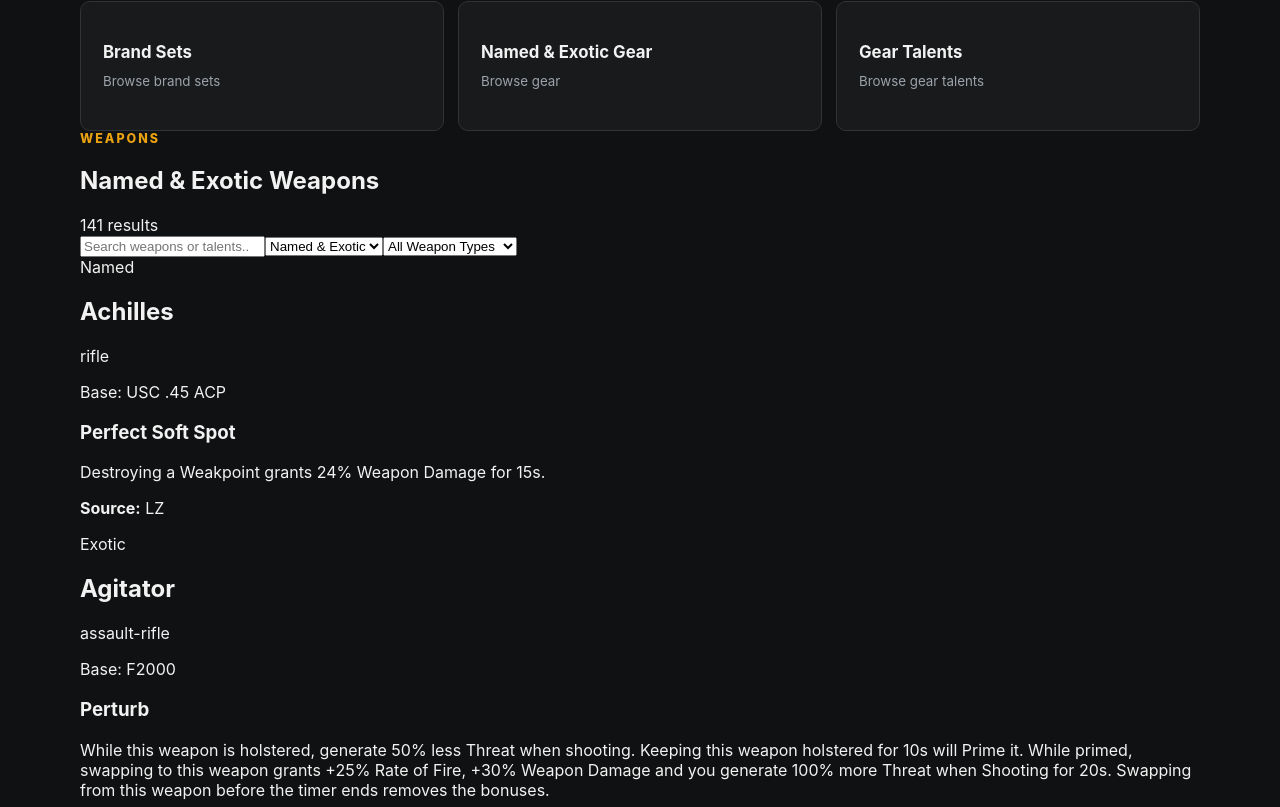
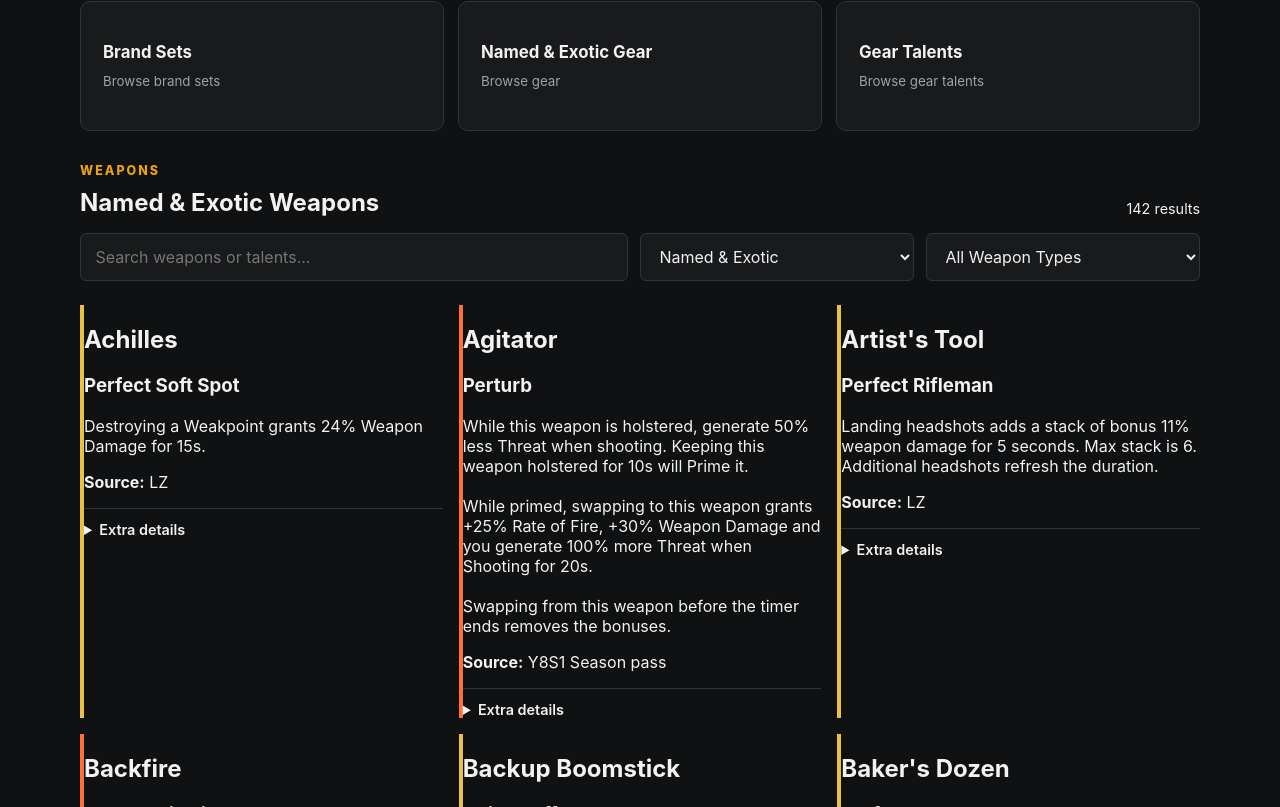
Before and after one commit to LeAndeh/division2-reference, a React (Vite) app: page / in a window 1280 px wide. Shown: the part 513-1320 px from the top of the page. Built offline with nearby package versions, Linux system fonts and the light colour scheme.

Commit message:
named and exotic weapon fix

```diff
--- a/src/App.css
+++ b/src/App.css
@@ -182,68 +182,3 @@
     border-right-color: var(--border);
   }
 }
-
-
-.weapon-card__talent p {
-  white-space: pre-line;
-}
-
-.section-heading {
-  display: flex;
-  justify-content: space-between;
-  align-items: end;
-  gap: 1rem;
-  margin-bottom: 1rem;
-}
-
-.section-heading h2 {
-  margin: 0;
-}
-
-.result-count {
-  color: var(--text-secondary);
-  font-size: 0.9rem;
-}
-
-.weapon-filters {
-  display: grid;
-  grid-template-columns: minmax(240px, 2fr) 1fr 1fr;
-  gap: 0.75rem;
-  margin-bottom: 1.5rem;
-}
-
-.weapon-filters input,
-.weapon-filters select {
-  width: 100%;
-  padding: 0.75rem 0.9rem;
-
-  background: var(--surface);
-  color: var(--text-primary);
-
-  border: 1px solid var(--border);
-  border-radius: 6px;
-
-  font: inherit;
-}
-
-.weapon-filters input:focus,
-.weapon-filters select:focus {
-  outline: 2px solid var(--accent-primary);
-  outline-offset: 1px;
-}
-
-.empty-state {
-  color: var(--text-secondary);
-  padding: 2rem 0;
-}
-
-@media (max-width: 750px) {
-  .weapon-filters {
-    grid-template-columns: 1fr;
-  }
-
-  .section-heading {
-    align-items: start;
-    flex-direction: column;
-  }
-}
--- a/src/components/WeaponCard.tsx
+++ b/src/components/WeaponCard.tsx
@@ -13,23 +13,29 @@ function WeaponCard({ weapon, mode }: WeaponCardProps) {
       : weapon.talent.description.pve
     : null
 
+function formatWeaponType(value: string) {
+  return value
+    .split("-")
+    .map((word) => word.charAt(0).toUpperCase() + word.slice(1))
+    .join(" ");
+}
+
   return (
-    <article className="weapon-card">
+    <article
+      className={`weapon-card weapon-card--${weapon.type}`}
+      aria-label={`${weapon.name}, ${weapon.type} weapon`}
+    >
       <div className="weapon-card__header">
         <div>
-          <span className="weapon-card__type">
-            {weapon.type === "exotic" ? "Exotic" : "Named"}
-          </span>
-
           <h2>{weapon.name}</h2>
         </div>
 
-        <span className="weapon-card__weapon-type">{weapon.weaponType}</span>
+        {/* <span className="weapon-card__weapon-type">{weapon.weaponType}</span> */}
       </div>
 
-      {weapon.baseVariant && (
+      {/* weapon.baseVariant && (
         <p className="weapon-card__variant">Base: {weapon.baseVariant}</p>
-      )}
+      ) */}
 
       {weapon.talent && (
         <div className="weapon-card__talent">
@@ -63,6 +69,36 @@ function WeaponCard({ weapon, mode }: WeaponCardProps) {
           <strong>Source:</strong> {weapon.source}
         </p>
       )}
+
+      <details className="weapon-card__details">
+        <summary>Extra details</summary>
+
+        <div className="weapon-card__details-content">
+          <div className="weapon-card__detail-row">
+            <span>Weapon Category</span>
+            <strong>{formatWeaponType(weapon.weaponType)}</strong>
+          </div>
+
+          {weapon.baseVariant && (
+            <div className="weapon-card__detail-row">
+              <span>Base Type</span>
+              <strong>{weapon.baseVariant}</strong>
+            </div>
+          )}
+
+          {weapon.exoticMods && weapon.exoticMods.length > 0 && (
+            <div className="weapon-card__detail-block">
+              <strong><span>Exotic Mods</span></strong>
+
+              <ul>
+                {weapon.exoticMods.map((mod, index) => (
+                  <li key={`${weapon.id}-mod-${index}`}>{mod}</li>
+                ))}
+              </ul>
+            </div>
+          )}
+        </div>
+      </details>
     </article>
   );
 }
--- a/src/components/WeaponSection.tsx
+++ b/src/components/WeaponSection.tsx
@@ -17,6 +17,13 @@ function formatWeaponType(value: string) {
     .join(" ");
 }
 
+function normalizeSearchValue(value: string) {
+  return value
+    .toLowerCase()
+    .replace(/-/g, " ")
+    .trim();
+}
+
 export function WeaponSection({ mode }: WeaponsSectionProps) {
   const [searchTerm, setSearchTerm] = useState("");
   const [itemType, setItemType] = useState<"all" | "named" | "exotic">("all");
@@ -28,15 +35,22 @@ export function WeaponSection({ mode }: WeaponsSectionProps) {
 
   const filteredWeapons = weapons
     .filter((weapon) => {
-      const query = searchTerm.toLowerCase().trim();
+      const query = normalizeSearchValue(searchTerm);
 
   const matchesSearch =
     !query ||
     weapon.name.toLowerCase().includes(query) ||
     weapon.baseVariant?.toLowerCase().includes(query) ||
+    weapon.weaponType.toLowerCase().includes(query) ||
+    weapon.type.toLowerCase().includes(query) ||
+    weapon.source?.toLowerCase().includes(query) ||
     weapon.talent?.name.toLowerCase().includes(query) ||
-        weapon.specialEffects?.some((effect) =>
-          effect.description.pve.toLowerCase().includes(query),
+    weapon.talent?.description.pve.toLowerCase().includes(query) ||
+    weapon.talent?.description.pvp?.toLowerCase().includes(query) ||
+    weapon.specialEffects?.some(
+      (effect) =>
+        effect.description.pve.toLowerCase().includes(query) ||
+        effect.description.pvp?.toLowerCase().includes(query),
     );
 
       const matchesItemType = itemType === "all" || weapon.type === itemType;
--- a/src/styles/app.css
+++ b/src/styles/app.css
@@ -13,6 +13,8 @@
   --text-muted: #9ca3aa;
   --accent: #eaa213;
   --accent-strong: #ef5a0f;
+  --named-color: #ebc047;
+  --exotic-color: #ff6f36;
 }
 
 * {
@@ -157,3 +159,145 @@ footer {
     grid-template-columns: 1fr;
   }
 }
+
+/* =========================
+   Weapons section
+   ========================= */
+
+.weapons-section {
+  margin-top: 2rem;
+}
+
+.section-heading {
+  display: flex;
+  justify-content: space-between;
+  align-items: end;
+  gap: 1rem;
+  margin-bottom: 1rem;
+}
+
+.section-heading h2 {
+  margin: 0;
+}
+
+.result-count {
+  color: var(--text-secondary);
+  font-size: 0.9rem;
+}
+
+.weapon-filters {
+  display: grid;
+  grid-template-columns: minmax(240px, 2fr) 1fr 1fr;
+  gap: 0.75rem;
+  margin-bottom: 1.5rem;
+}
+
+.weapon-filters input,
+.weapon-filters select {
+  width: 100%;
+  padding: 0.75rem 0.9rem;
+
+  background: var(--surface);
+  color: var(--text-primary);
+
+  border: 1px solid var(--border);
+  border-radius: 6px;
+
+  font: inherit;
+}
+
+.weapon-filters input:focus,
+.weapon-filters select:focus {
+  outline: 2px solid var(--accent-primary);
+  outline-offset: 1px;
+}
+
+.weapon-grid {
+  display: grid;
+  grid-template-columns: repeat(auto-fit, minmax(280px, 1fr));
+  gap: 1rem;
+}
+
+.empty-state {
+  color: var(--text-secondary);
+  padding: 2rem 0;
+}
+
+@media (max-width: 750px) {
+  .weapon-filters {
+    grid-template-columns: 1fr;
+  }
+
+  .section-heading {
+    align-items: start;
+    flex-direction: column;
+  }
+}
+
+.weapon-card {
+  border-left: 4px solid transparent;
+}
+
+.weapon-card--named {
+  border-left-color: var(--named-color);
+}
+
+.weapon-card--exotic {
+  border-left-color: var(--exotic-color);
+}
+
+/* new line properly */
+.weapon-card__talent p,
+.weapon-card__special p {
+  white-space: pre-line;
+}
+
+.weapon-card__details {
+  margin-top: 1rem;
+  padding-top: 0.75rem;
+  border-top: 1px solid var(--border);
+}
+
+.weapon-card__details summary {
+  cursor: pointer;
+  color: var(--accent-primary);
+  font-weight: 600;
+  font-size: 0.9rem;
+  user-select: none;
+}
+
+.weapon-card__details summary:hover {
+  text-decoration: underline;
+}
+
+.weapon-card__details-content {
+  margin-top: 1rem;
+  display: flex;
+  flex-direction: column;
+  gap: 0.75rem;
+}
+
+.weapon-card__detail-row {
+  display: flex;
+  justify-content: space-between;
+  gap: 1rem;
+}
+
+.weapon-card__detail-row span,
+.weapon-card__detail-block > span {
+  color: var(--text-secondary);
+  font-size: 0.85rem;
+}
+
+.weapon-card__detail-row strong {
+  text-align: right;
+}
+
+.weapon-card__detail-block ul {
+  margin: 0.5rem 0 0;
+  padding-left: 1.25rem;
+}
+
+.weapon-card__detail-block li {
+  margin-bottom: 0.35rem;
+}
```
Also changed, not shown: src/data/weapons.json. Lines whose indentation alone changed are shown as unchanged.
